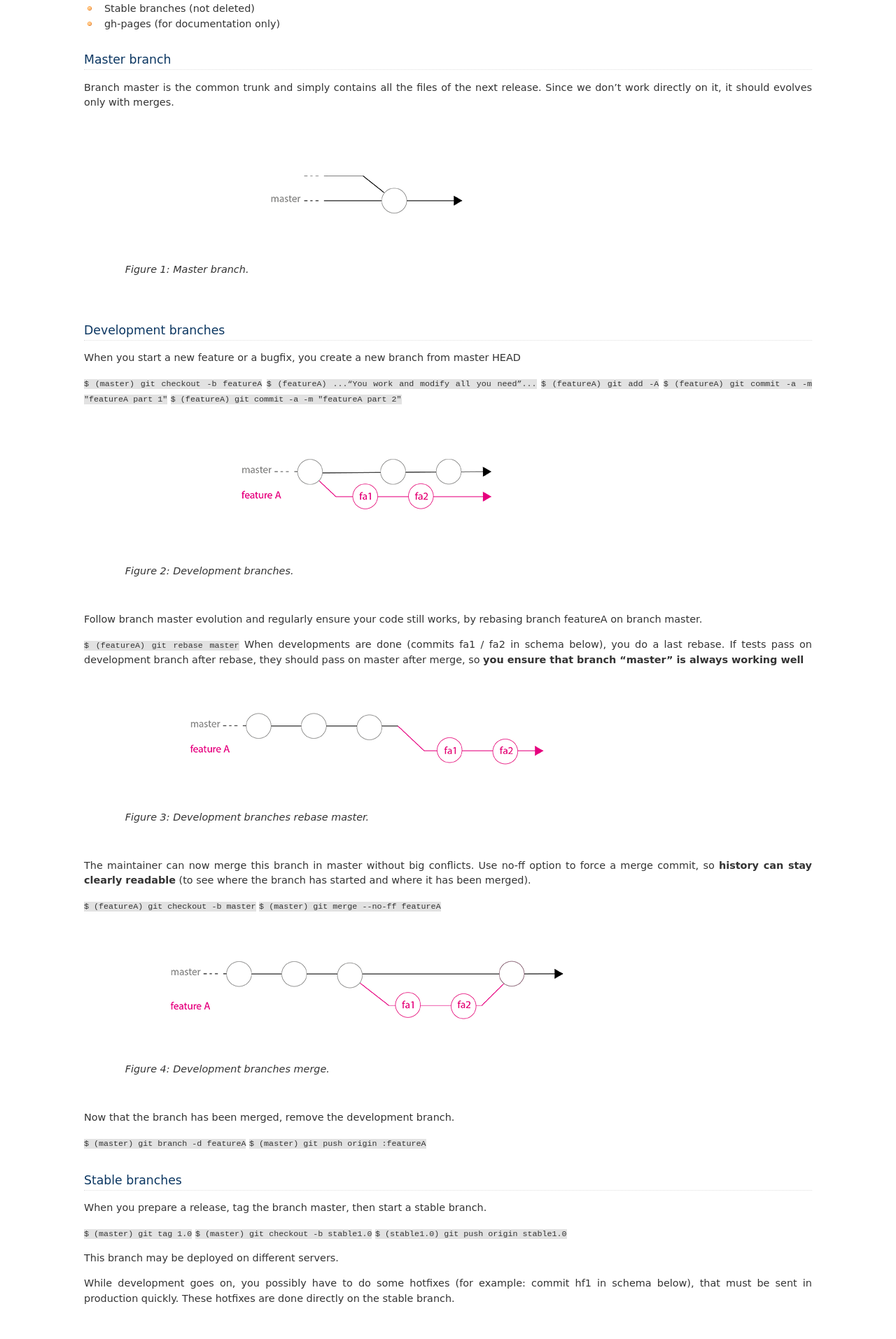
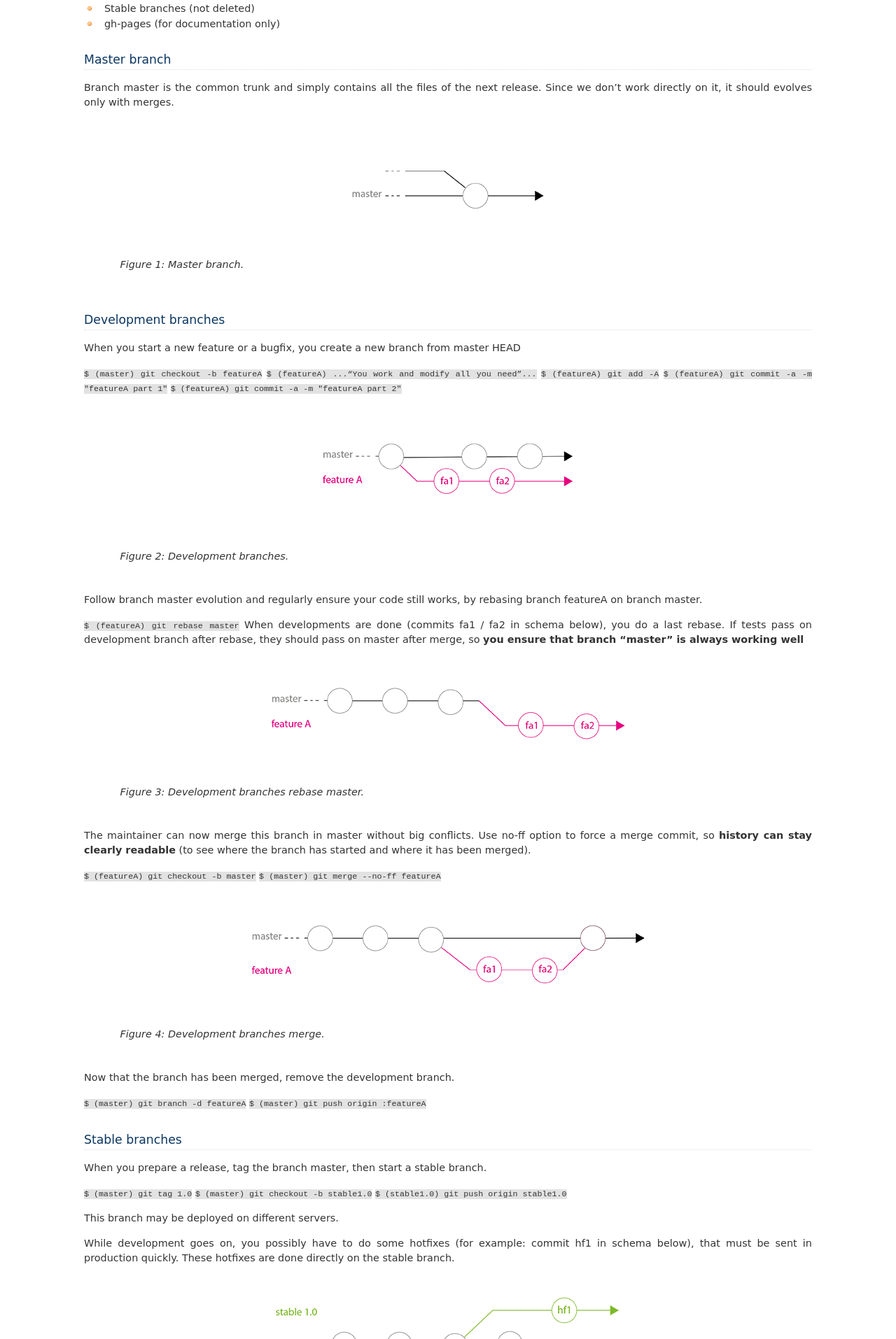
Before and after one commit to parrondo/git-workflow, a Sphinx documentation site: the page built from docs/workflow.rst, in a window 1280 px wide. Shown: the part 552-2466 px from the top of the page at 70% size. Built offline with Sphinx 7.4.7, drawn with Linux system fonts in a browser that asks for light colours.

Commit message:
workflow.rst modification

```diff
--- a/docs/workflow.rst
+++ b/docs/workflow.rst
@@ -30,7 +30,7 @@ Master branch
 Branch master is the common trunk and simply contains all the files of the next release. Since we don't work directly on it, it should evolves only with merges.
 
   .. figure:: images/general/image1.png
-     :align: left
+     :align: center
      :scale: 100%
      :alt: Master branch.
 
@@ -48,7 +48,7 @@ When you start a new feature or a bugfix, you create a new branch from master HE
 ``$ (featureA) git commit -a -m "featureA part 2"``
 
   .. figure:: images/general/image2.png
-     :align: left
+     :align: center
      :scale: 100%
      :alt: Development branches.
 
@@ -61,7 +61,7 @@ When developments are done (commits fa1 / fa2 in schema below), you do a last re
 If tests pass on development branch after rebase, they should pass on master after merge, so **you ensure that branch "master" is always working well**
 
   .. figure:: images/general/image3.png
-     :align: left
+     :align: center
      :scale: 100%
      :alt: Development branches rebase master.
 
@@ -74,7 +74,7 @@ The maintainer can now merge this branch in master without big conflicts. Use no
 ``$ (master) git merge --no-ff featureA``
 
   .. figure:: images/general/image4.png
-     :align: left
+     :align: center
      :scale: 100%
      :alt: Development branches merge.
 
@@ -99,7 +99,7 @@ This branch may be deployed on different servers.
 While development goes on, you possibly have to do some hotfixes (for example: commit hf1 in schema below), that must be sent in production quickly. These hotfixes are done directly on the stable branch.
 
   .. figure:: images/general/image5.png
-     :align: left
+     :align: center
      :scale: 100%
      :alt: Development branches merge.
 
@@ -116,7 +116,7 @@ A complete history example
 ==========================
 
   .. figure:: images/general/image6.png
-     :align: left
+     :align: center
      :scale: 100%
      :alt: Development branches merge.
 
```
